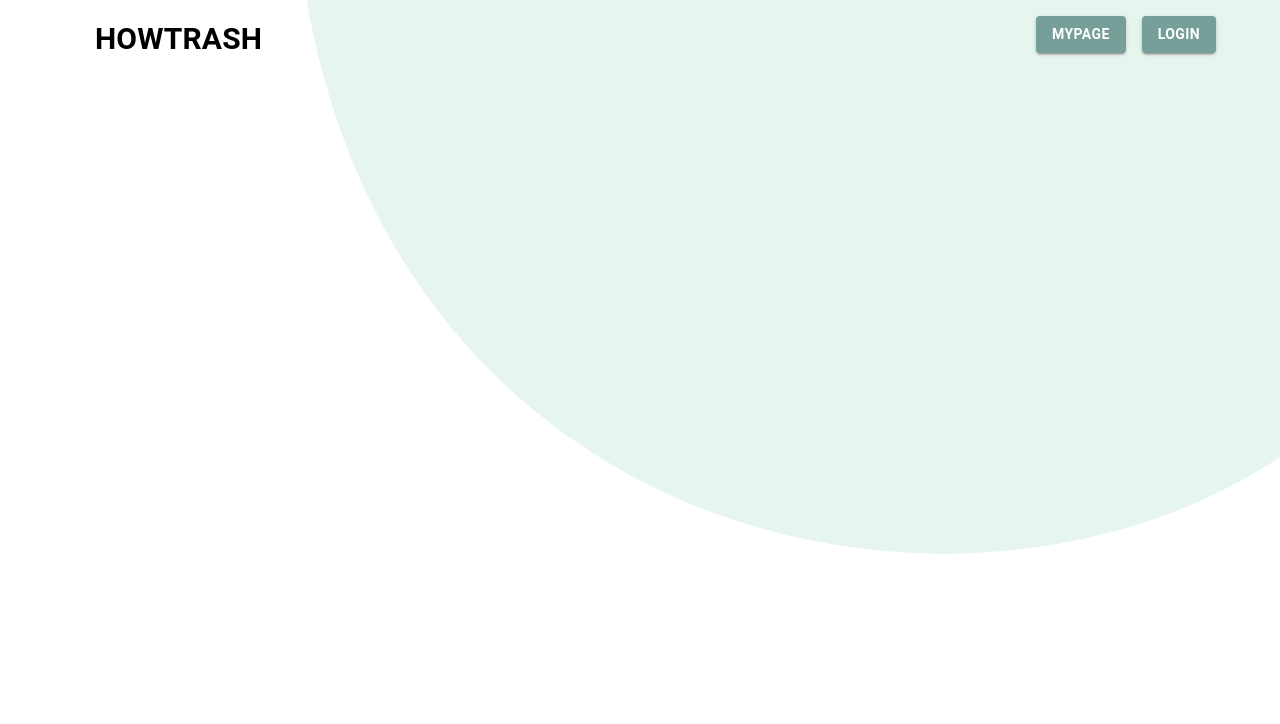
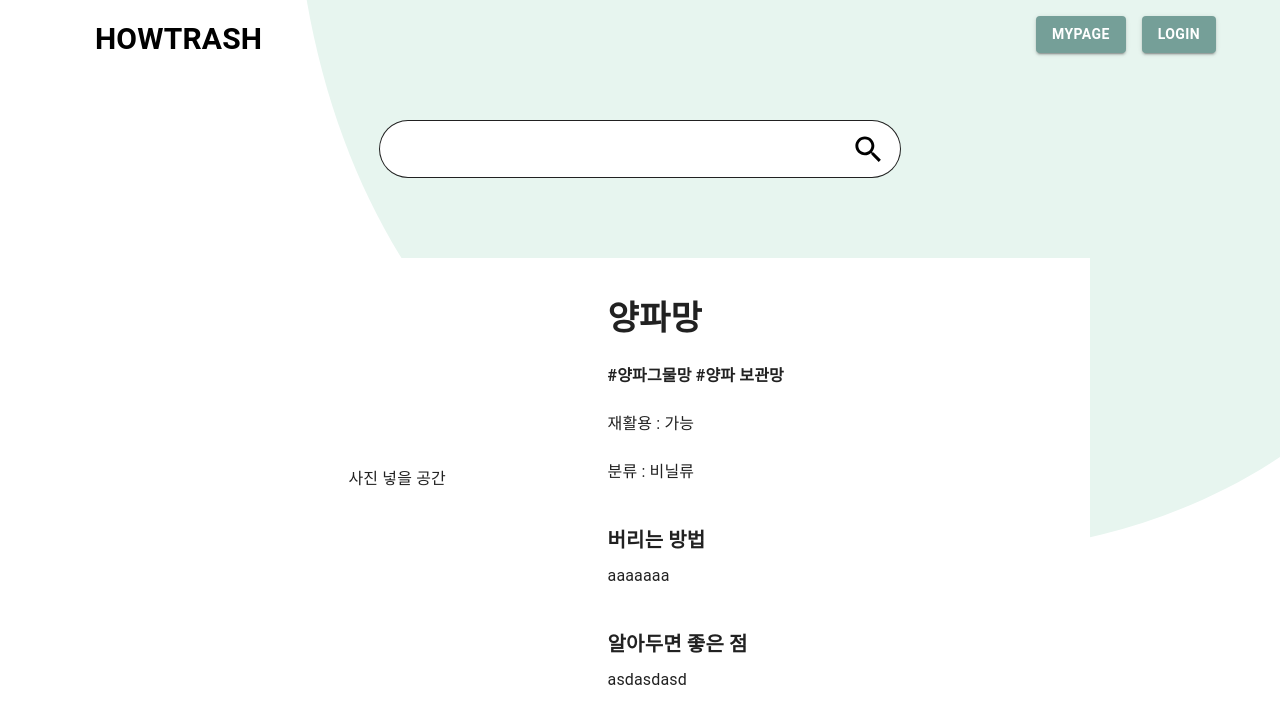
Before and after one commit to reBike/reBike-back, a React (Create React App) app in the folder frontend/: page /howto in a window 1280 px wide. Shown: the top 724 px of the page. Built offline with nearby package versions, Linux system fonts and the light colour scheme.

Commit message:
style : add howToResultPage

```diff
--- a/frontend/package.json
+++ b/frontend/package.json
@@ -23,7 +23,8 @@
     "web-vitals": "^2.1.4"
   },
   "scripts": {
-    "start": "react-scripts start",
+    "start": "WATCHPACK_POLLING=true react-scripts start",
+    "dev":"react-scripts start",
     "build": "react-scripts build",
     "test": "react-scripts test",
     "eject": "react-scripts eject"
--- a/frontend/src/App.jsx
+++ b/frontend/src/App.jsx
@@ -6,12 +6,14 @@ import MyPage from "./Page/MyPage";
 import MainPage from "./Page/MainPage";
 import Header from "./component/Header";
 import Register from "./Page/Register";
+import Howto from "./Page/Howto";
 
 import {ReactComponent as GreenBack } from './images/greenBack.svg'
 import MyTrashcan from "./component/Mypage/MyTrashcan";
 import MyTrashChart from "./component/Mypage/MyTrashChart";
 import ChangeInfo from "./component/Mypage/ChangeInfo";
 import SearchResult from "./component/mainpage/SearchResult";
+
 
 
 function App() {
@@ -25,6 +27,7 @@ function App() {
                 <Routes>
                     <Route path="/login" element={<Login />} />
                     <Route path="/mainpage" element={<MainPage />} />
+                    <Route path="/howto" element={(<Howto />)} />
                     <Route path="/register" element={<Register />} />
                     <Route path="/mainpage/resultpage" element={<SearchResult/>}/>
                     <Route path="/mypage" element={<MyPage />}>
--- /dev/null
+++ b/frontend/src/Page/Howto.jsx
@@ -0,0 +1,18 @@
+import * as React from "react";
+import {Box} from "@mui/material";
+import SearchBar from "../component/mainpage/SearchBar";
+import HowtoResult from "../component/mainpage/HowtoResult";
+
+
+const MainPage = () => {
+    return (
+      <Box textAlign={"center"} >
+        <div>
+          <SearchBar />
+          <HowtoResult/>
+        </div>
+      </Box>
+    );
+  };
+
+  export default MainPage;
--- a/frontend/src/Page/Register.jsx
+++ b/frontend/src/Page/Register.jsx
@@ -59,9 +59,10 @@ const theme = createTheme({
 
   const FormHelperTexts = styled(FormHelperText)`
   width: 100%;
-  padding-left: 16px;
+  padding-left: 12px;
   font-weight: 700;
   color: #d32f2f;
+  font-size: 16px;
 `;
 
 function Register() {
@@ -136,7 +137,7 @@ function Register() {
                 <Typography component= "h1" color = "primary" fontWeight = 'bold' variant="h4">
                     회원가입
                 </Typography>
-                <Box component="form" color="info.contrastText" onSubmit={handleSubmit} noValidate sx={{ mt: 1 }}>
+                <Box component="form" color="info.contrastText" onSubmit={handleSubmit} noValidate sx={{ mt: 1, width:396}}>
                     <UserInfoTf
                       margin="normal"
                       required
--- /dev/null
+++ b/frontend/src/component/mainpage/HowtoResult.jsx
@@ -0,0 +1,60 @@
+import {Grid,Box,Typography,styled} from "@mui/material";
+import { margin } from "@mui/system";
+import * as React from "react";
+
+const HowtoResult= () =>{
+  return (
+    <Grid
+    container
+    alignItems="center"
+    justifyContent="center"
+    direction="row"
+    sx={{
+        backgroundColor : "white",
+        margin:"auto", mt : 10, width: "100ch"}}>
+
+            <Box sx={{width:"45ch", height:"auto"}}>
+                사진 넣을 공간
+            </Box>
+            <Box sx={{width:"54ch", height:"auto"}}>
+            <Typography component="h1"
+                            fontWeight="bold"
+                            variant="h4"
+                            align="left" sx={{mt:5, marginLeft:1}}>
+                양파망
+            </Typography >
+
+            <Typography align="left" sx={{mt:3, marginLeft:1}} fontSize="16px" fontWeight="bold">
+                #양파그물망 #양파 보관망
+            </Typography>
+
+            <Typography align="left" sx={{mt:3, marginLeft:1}} fontSize="16px">
+                재활용 : 가능
+            </Typography>
+
+            <Typography align="left" sx={{mt:3, marginLeft:1}} fontSize="16px">
+                분류 : 비닐류
+            </Typography>
+
+            <Typography align="left" sx={{mt:5, marginLeft:1}} variant="h6" fontWeight="bold">
+                버리는 방법
+            </Typography>
+
+            <Typography align="left" sx={{margin:1}}>
+                aaaaaaa
+
+            </Typography>
+
+            <Typography align="left" sx={{mt:5, marginLeft:1}} variant="h6" fontWeight="bold">
+                알아두면 좋은 점
+            </Typography>
+
+            <Typography align="left" sx={{margin:1}}>
+                asdasdasd
+            </Typography>
+            </Box>
+    </Grid>
+  );
+}
+
+export default HowtoResult;
--- a/frontend/src/component/mainpage/SearchBar.jsx
+++ b/frontend/src/component/mainpage/SearchBar.jsx
@@ -1,7 +1,5 @@
-import Box from "@mui/material/Box";
-import TextField from "@mui/material/TextField";
+import {Box, TextField, IconButton, Link} from "@mui/material";
 import SearchIcon from "@mui/icons-material/Search";
-import IconButton from "@mui/material/IconButton";
 import * as React from "react";
 
 const SearchBar= () =>{
@@ -41,9 +39,9 @@ const SearchBar= () =>{
               },
             }}
           />
-        <IconButton type="submit" sx={{}} aria-label="search">
-          <SearchIcon fontSize="large" />
-        </IconButton>
+        <Link href="/Howto" type="submit" sx={{}} aria-label="search" color="#000000">
+          <SearchIcon sx={{mt:1.4}} fontSize="large" />
+        </Link>
       </Box>
     </Box>
   );
```
Also changed, not shown: frontend/src/Page/Registers.jsx (deleted, +0 -173 lines).
